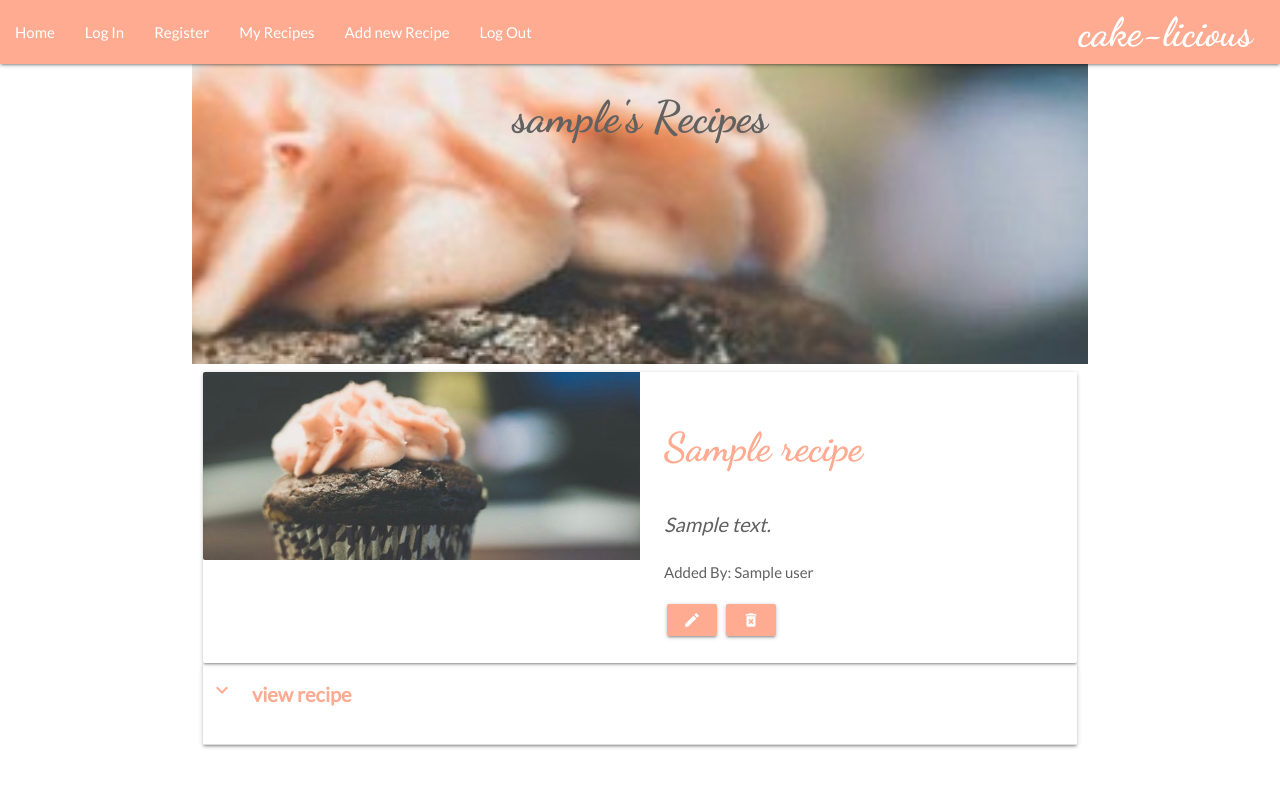
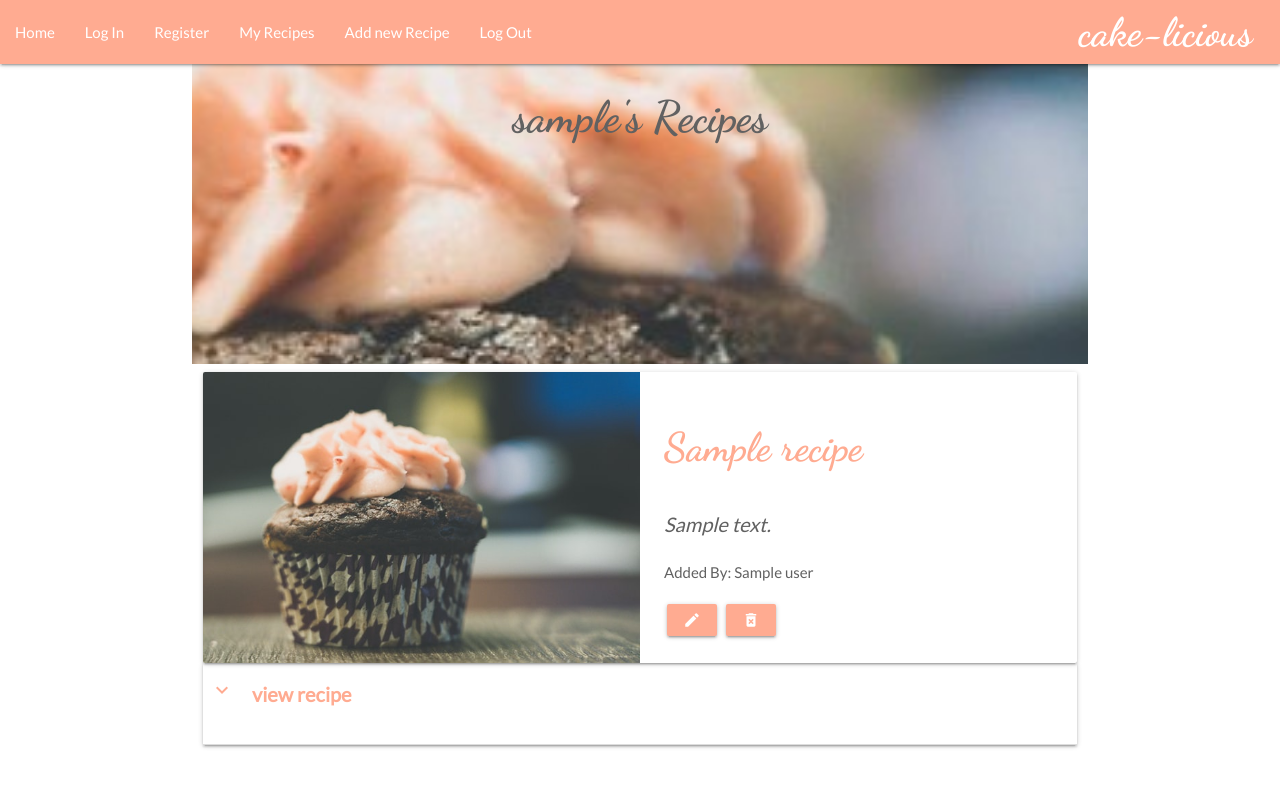
Before and after one commit to sophie-apples/cakelicious, a Flask app: page /myrecipes/1 in a window 1280 px wide. Run offline with Flask 2, Linux system fonts and the light colour scheme; the visitor is signed in with stand-in values (Sample User, id 1); a database or web service that is not in the repository returns one stand-in record (values such as "Sample title"); some libraries are stand-ins or nearby versions.

Commit message:
images being displayed via rul_for

```diff
--- a/templates/getrecipes.html
+++ b/templates/getrecipes.html
@@ -3,7 +3,9 @@
 {% block content %}
     <!-- header image -->
     <div class="parallax-container">
-        <div class="parallax"><img class="home-image" src="static/images/homecake.jpeg"></div>
+        <div class="parallax">
+            <img class="home-image" src="{{ url_for('static', filename='images/homecake.jpeg') }}">
+        </div>
         <div class="row">
             <div class="col s8 offset-s2 l6 offset-l3">
                 <!-- title writing -->
@@ -25,7 +27,7 @@
         <div class="col s12">
             <div class="card horizontal">
                 <div class="card-image">
-                    <img src="static/images/homecake.jpg">
+                    <img src="{{ url_for('static', filename='images/homecake.jpg') }}">
                 </div>
                 <div class="card-stacked">
                     <div class="card-content">
--- a/templates/myrecipes.html
+++ b/templates/myrecipes.html
@@ -1,7 +1,7 @@
 {% extends "base.html" %}
 {% block content %}
     <div class="parallax-container">
-        <div class="parallax"><img class="home-image" src="static/images/homecake.jpeg"></div>
+        <div class="parallax"><img class="home-image" src="{{ url_for('static', filename='images/homecake.jpeg') }}"></div>
         <div class="row">
             <h3 class="center-align brand-font">{{ username }}'s Recipes</h3>
         </div>
@@ -11,7 +11,7 @@
         <div class="col s12">
             <div class="card horizontal">
                 <div class="card-image">
-                    <img src="static/images/homecake.jpeg">
+                    <img src="{{ url_for('static', filename='images/homecake.jpg') }}">
                 </div>
                 <div class="card-stacked">
                     <div class="card-content">
--- a/templates/register.html
+++ b/templates/register.html
@@ -11,7 +11,7 @@
                     <div class="input-field col s12">
                         <i class="material-icons prefix deep-orange-text text-lighten-3">account_circle</i>
                         <input name="username" id="username" type="text" minlength="4"
-                            maxlength="15" pattern="^[a-zA-Z0-9]{4,15}$" class="validate" required>
+                            maxlength="15" class="validate" required>
                         <label for="username">user name</label>
                     </div>
                 </div>
```
